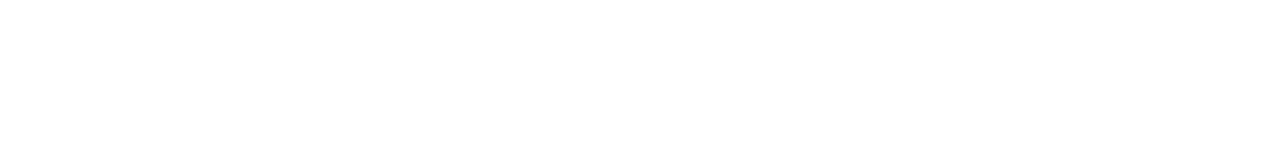
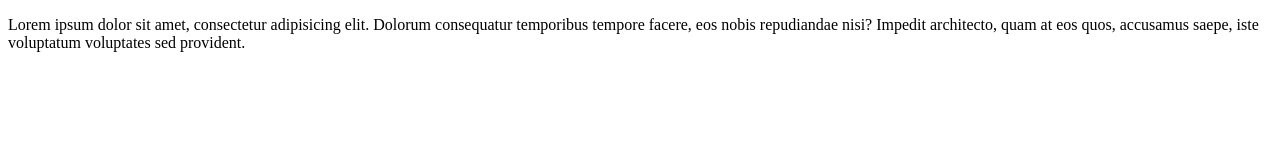
Before and after one commit to behruzmurodov/test, a plain HTML site: page index.html in a window 1280 px wide. Drawn offline with Linux system fonts and the light colour scheme.

Commit message:
add p element and change title

```diff
--- a/index.html
+++ b/index.html
@@ -3,9 +3,11 @@
 <head>
     <meta charset="UTF-8">
     <meta name="viewport" content="width=device-width, initial-scale=1.0">
-    <title>Document</title>
+    <title>gitbuwwww</title>
 </head>
 <body>
-
+    <p>
+        Lorem ipsum dolor sit amet, consectetur adipisicing elit. Dolorum consequatur temporibus tempore facere, eos nobis repudiandae nisi? Impedit architecto, quam at eos quos, accusamus saepe, iste voluptatum voluptates sed provident.
+    </p>
 </body>
 </html>
```
